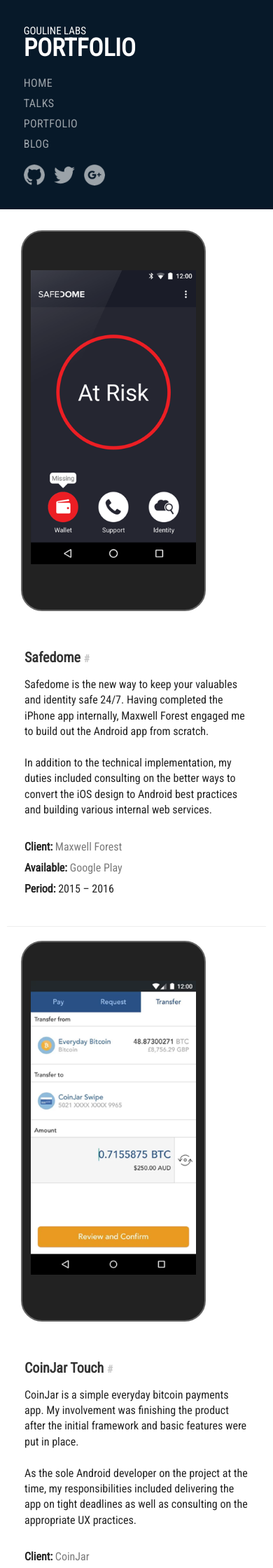
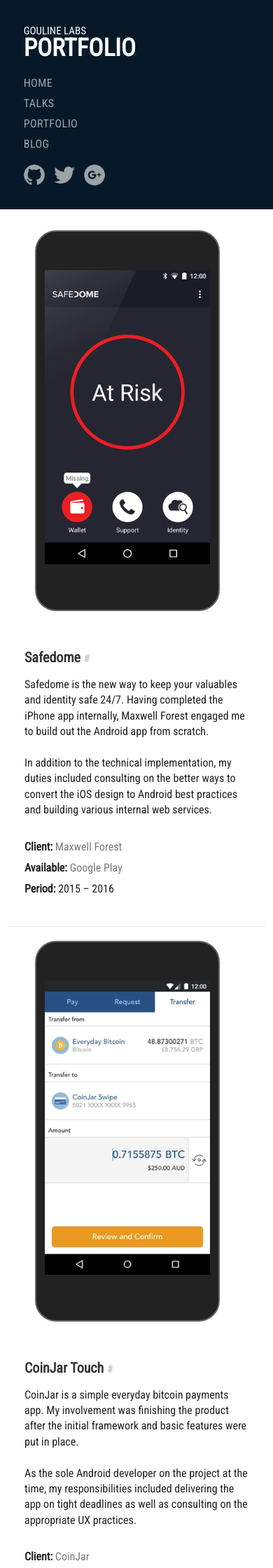
Before and after one commit to gouline/gouline.github.io, a Jekyll site: the page built from portfolio.html, in a window 390 px wide. Shown: the top 2240 px of the page at 70% size. Built offline with Jekyll 4.4.1, drawn with Linux system fonts in a browser that asks for light colours.

Commit message:
Update basic.css

```diff
--- a/css/basic.css
+++ b/css/basic.css
@@ -289,7 +289,7 @@
 
   img.section-thumbnail {
     float: none;
-    margin: 20px 0 20px 20px;
+    margin: 20px 0 20px 40px;
   }
 }
 
```
